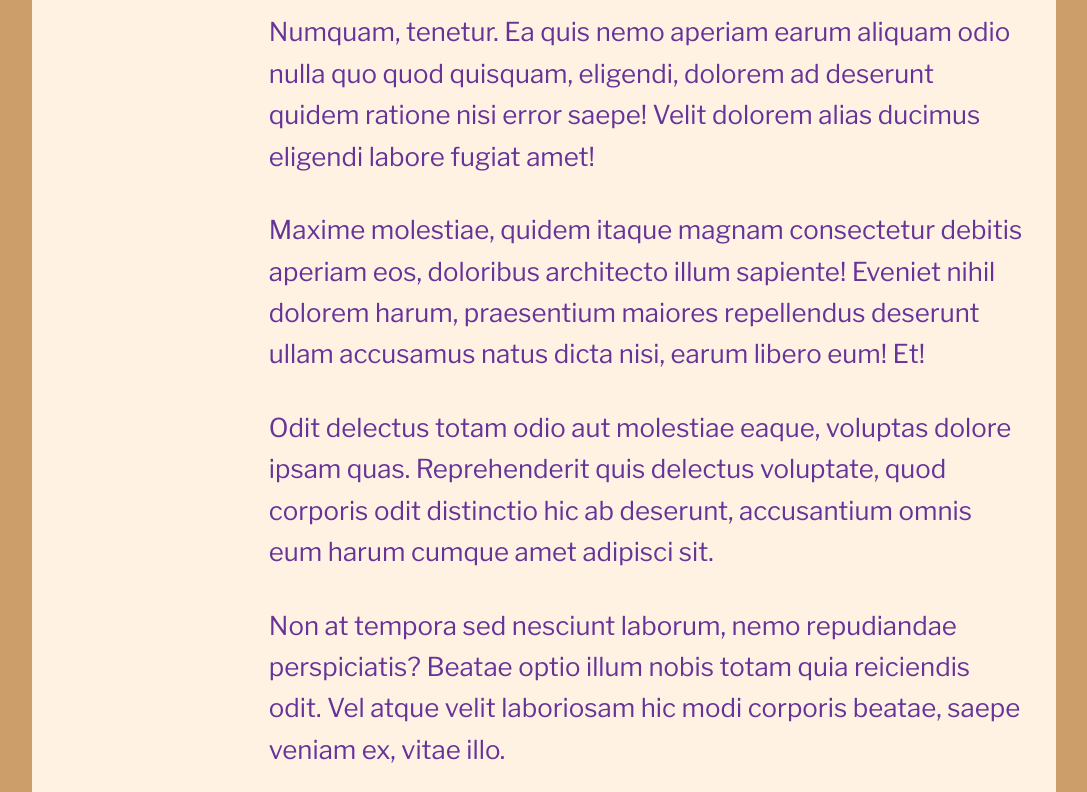
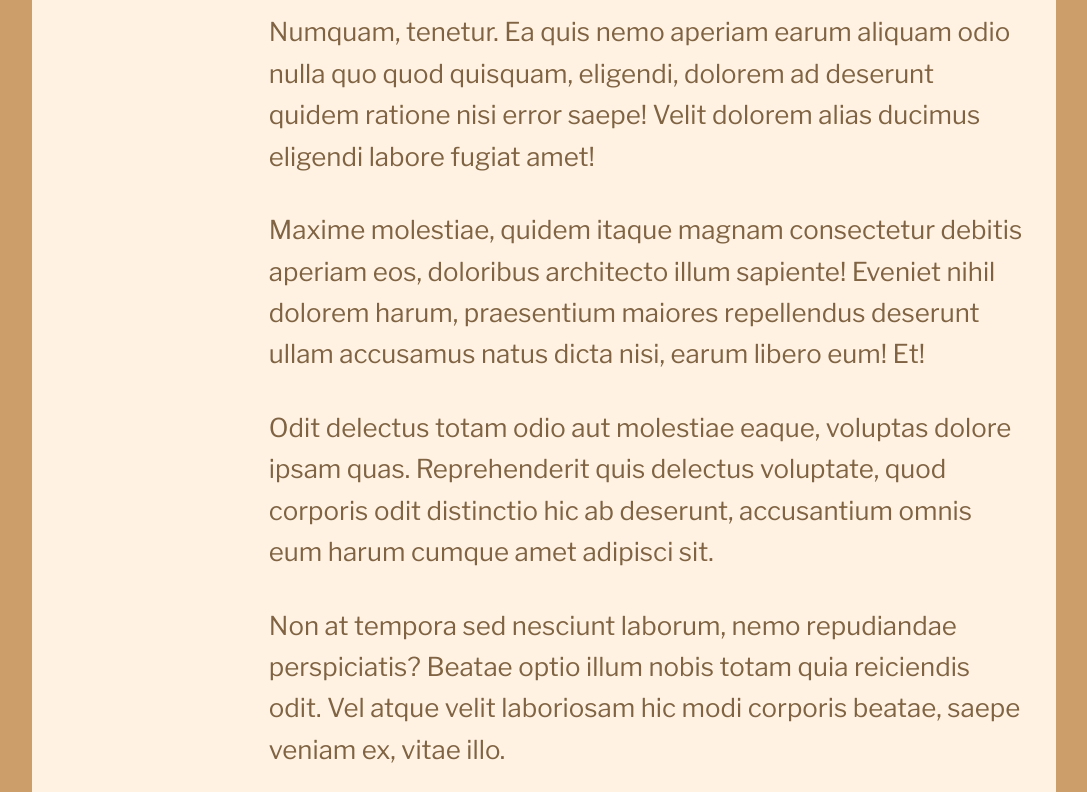
Before and after one commit to Patrick-N-C/navmenu, a plain HTML site: page index.html in a window 1280 px wide. Shown: the part 629-1421 px from the top of the page, without its empty margins (96-1183 px from the left). Drawn offline with nearby package versions, Linux system fonts and the light colour scheme.

Commit message:
Update menu.css

```diff
--- a/menu.css
+++ b/menu.css
@@ -42,7 +42,7 @@ p{
     width: 80%;
     margin: 0 auto;
     background-color: #FFF2E3;
-    color: rebeccapurple;
+    color: #7F6342;
 }
 header{
     border-bottom: 0.8rem solid #7F6E5A;
```
